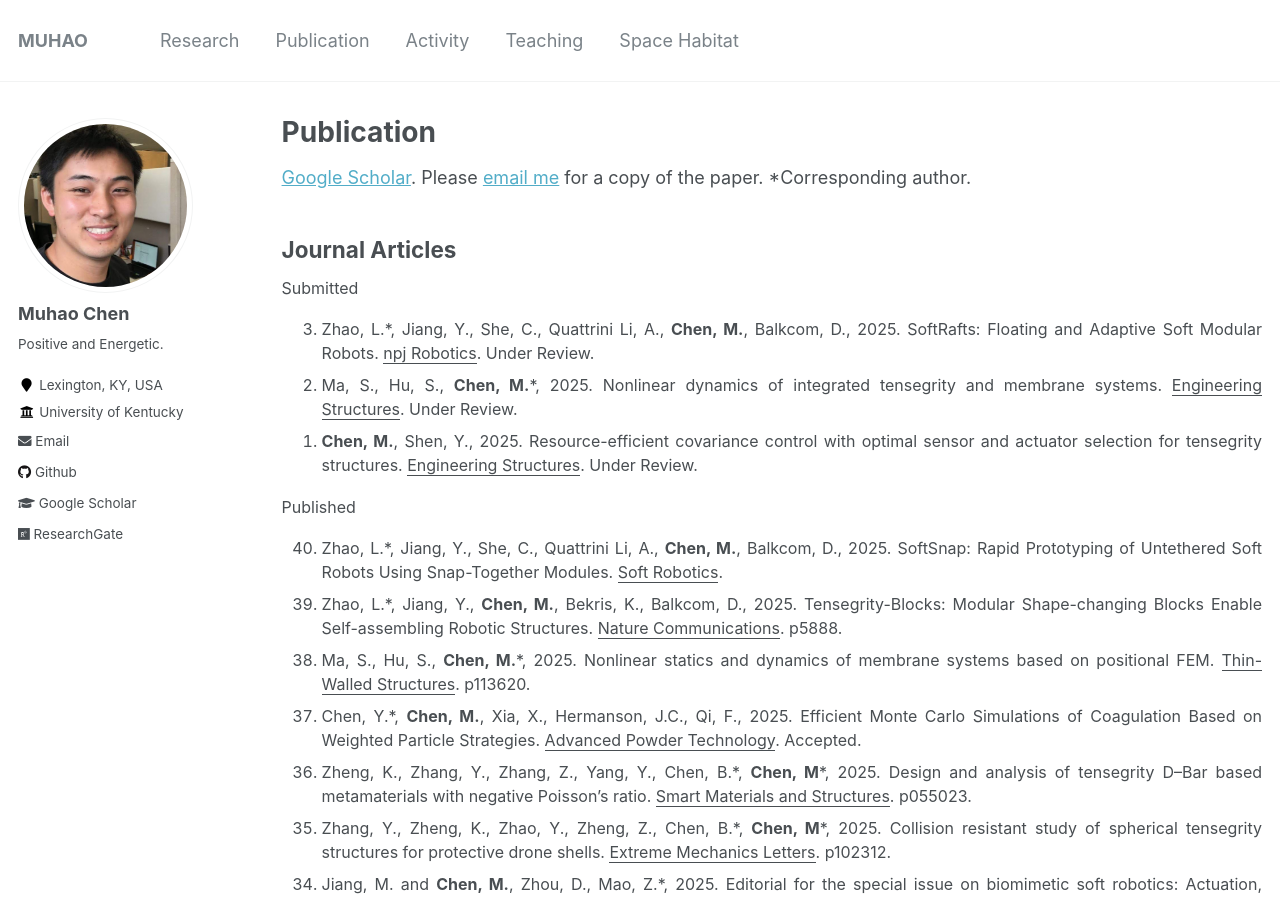
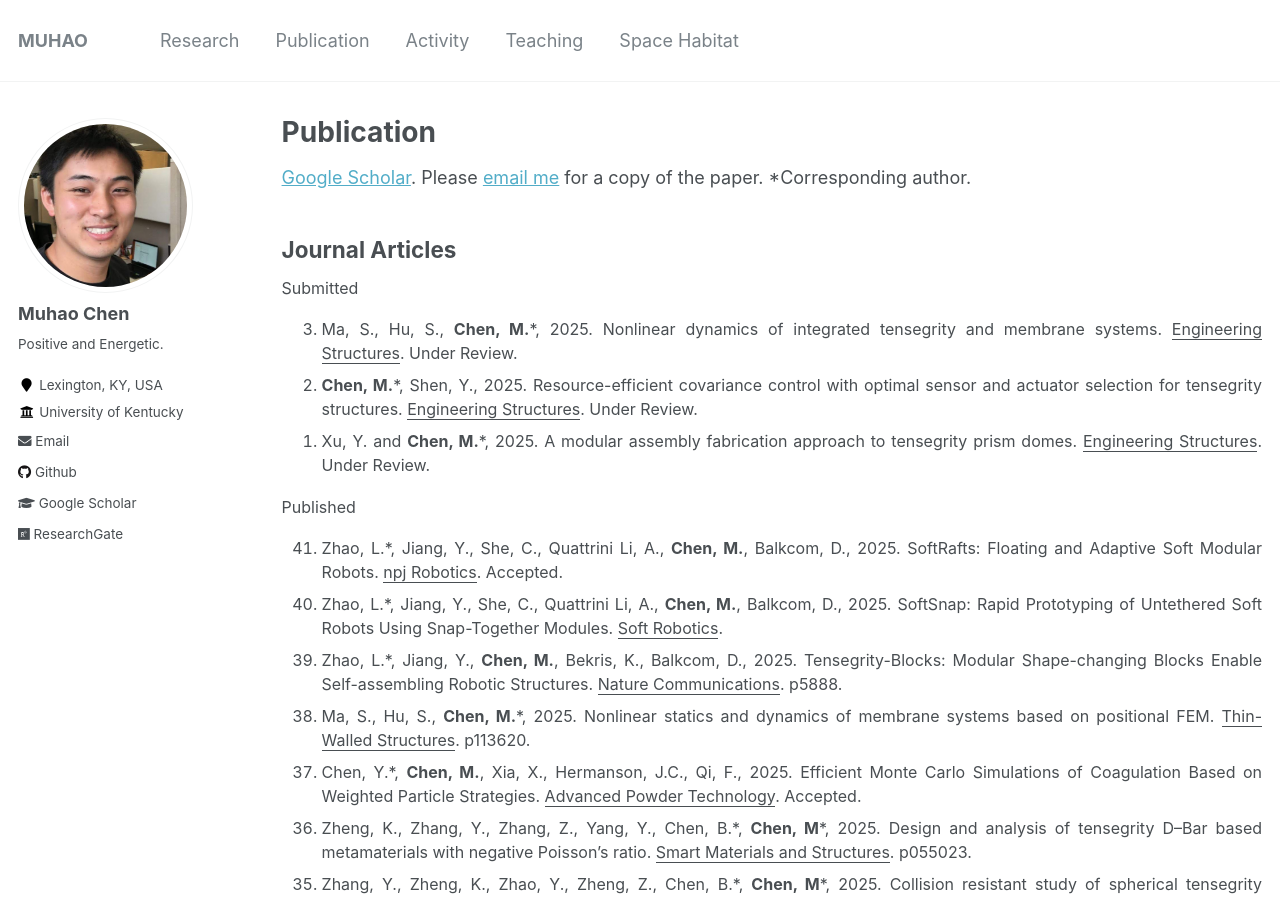
Before and after one commit to Muhao-Chen/muhao-chen.github.io, a Jekyll site: the page built from _pages/publication.md, in a window 1280 px wide and 900 px high. Built offline with Jekyll 4.4.1, drawn with Linux system fonts in a browser that asks for light colours.

Commit message:
Update publication.md

```diff
--- a/_pages/publication.md
+++ b/_pages/publication.md
@@ -16,9 +16,9 @@ toc: true
 <font size=3>
 Submitted
 <ol reversed>
-<li> Zhao, L.*, Jiang, Y., She, C., Quattrini Li, A., <strong>Chen, M.</strong>, Balkcom, D., 2025. SoftRafts: Floating and Adaptive Soft Modular Robots. <u>npj Robotics</u>. Under Review. </li>
 <li> Ma, S., Hu, S., <strong>Chen, M.</strong>*, 2025. Nonlinear dynamics of integrated tensegrity and membrane systems. <u>Engineering Structures</u>. Under Review.</li>
-<li> <strong>Chen, M.</strong>, Shen, Y., 2025. Resource-efficient covariance control with optimal sensor and actuator selection for tensegrity structures. <u>Engineering Structures</u>. Under Review. </li>
+<li> <strong>Chen, M.</strong>*, Shen, Y., 2025. Resource-efficient covariance control with optimal sensor and actuator selection for tensegrity structures. <u>Engineering Structures</u>. Under Review. </li>
+<li>Xu, Y. and <strong>Chen, M.</strong>*, 2025. A modular assembly fabrication approach to tensegrity prism domes. <u>Engineering Structures</u>. Under Review. </li>
 <!-- <li> Zhu, Z.*, <strong>Chen, M.</strong>, 2025. A metaheuristic approach to the design of a space station with artificial gravity. <u>Acta Astronautica</u>. Under Review. </li> -->
 <!-- <li> Cao, W., <strong>Chen, M.</strong>*, Shen, Y., 2025. Synthesis of tensegrity linearization using model and data-based approaches. <u>International Journal of Mechanical Sciences</u>. Submitted. </li> -->
 <!-- <li> <strong>Chen, M.</strong>*, 2024. Mass efficient Double-Helix Tensegrity for underwater, land, air, and space applications. <u>Computer Methods in Applied Mechanics and Engineering</u>.-->
@@ -28,6 +28,7 @@ Submitted
 </ol>
 Published
 <ol reversed>
+<li> Zhao, L.*, Jiang, Y., She, C., Quattrini Li, A., <strong>Chen, M.</strong>, Balkcom, D., 2025. SoftRafts: Floating and Adaptive Soft Modular Robots. <u>npj Robotics</u>. Accepted. </li>
 <li> Zhao, L.*, Jiang, Y., She, C., Quattrini Li, A., <strong>Chen, M.</strong>, Balkcom, D., 2025. SoftSnap: Rapid Prototyping of Untethered Soft Robots Using Snap-Together Modules. <u>Soft Robotics</u>. </li>
 <li> Zhao, L.*, Jiang, Y., <strong>Chen, M.</strong>, Bekris, K., Balkcom, D., 2025. Tensegrity-Blocks: Modular Shape-changing Blocks Enable Self-assembling Robotic Structures. <u>Nature Communications</u>. p5888. </li>
 <li> Ma, S., Hu, S., <strong>Chen, M.</strong>*, 2025. Nonlinear statics and dynamics of membrane systems based on positional FEM. <u>Thin-Walled Structures</u>. p113620.</li>
```
